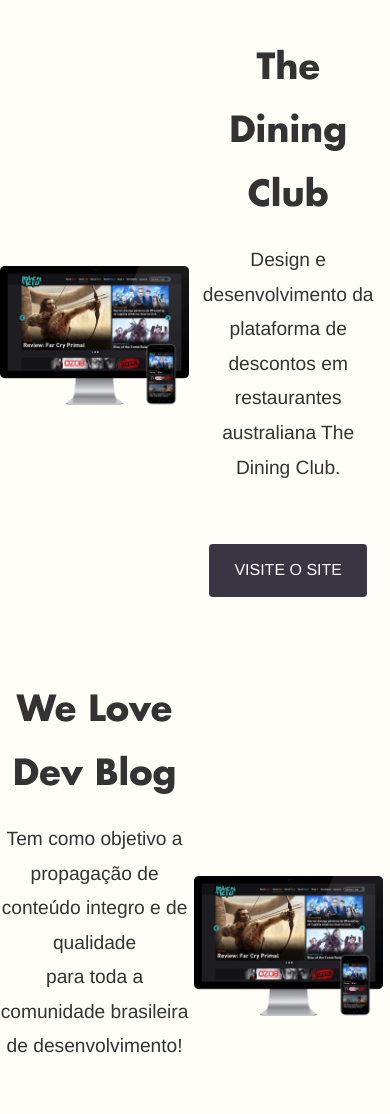
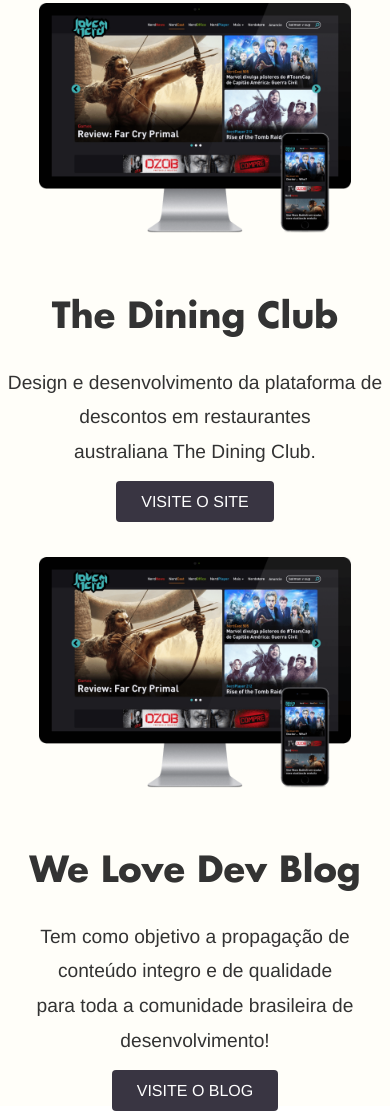
Before and after one commit to brain-machine/site, a plain HTML site: page src/index.html in a window 390 px wide. Shown: the part 674-1788 px from the top of the page. Drawn offline with Linux system fonts and the light colour scheme.

Commit message:
mobile first

```diff
--- a/src/css/projects.css
+++ b/src/css/projects.css
@@ -1,8 +1,6 @@
 .projects {
   background-color: #FFFEF9;
-  width: 100%;
-  padding-top: 3%;
-  padding-bottom: 6%;
+  height: 100%;
 }
 
 .projects h2 {
@@ -14,15 +12,20 @@
 .project {
   max-width: 1600px;
   margin: 0 auto;
-  padding-top: 5%;
-  padding-bottom: 5%
 }
 
-.project img, .project .detail {
-  width: 48.5%;
-  display: inline-block;
-  vertical-align: middle;
+.project .illustration, .project .detail {
   text-align: center;
+}
+
+.project .illustration img {
+  width: 80%;
+  max-width: 756px;
+  margin: 0 auto;
+}
+
+.project .detail {
+  margin: 40px 0;
 }
 
 .project .detail h3 {
@@ -36,13 +39,11 @@
 }
 
 .project .detail a {
-  margin: 40px 0;
   border-radius: 4px;
   font-size: 16px;
   padding: 12px 25px;
   color: #FFFFFF;
   background-color: #393542;
-  display: inline-block;
   text-transform: uppercase;
   border: none;
   text-decoration: none;
@@ -53,3 +54,13 @@
 .project .detail a:hover {
   background-color: #65616C;
 }
+
+@media (min-width:960px)  {
+
+  .project .illustration, .project .detail {
+    width: 48.5%;
+    vertical-align: middle;
+    display: inline-block;
+  }
+
+}
--- a/src/index.html
+++ b/src/index.html
@@ -32,31 +32,39 @@
         <h2>Últimos Trabalhos</h2>
 
         <article class="project">
-          <img src="/imgs/teste.png" alt="The Dining Club web site" />
+          <div class="illustration left">
+            <img src="/imgs/teste.png" alt="Ilustração do website" />
+          </div>
 
-          <div class="detail">
+          <div class="detail right">
             <h3>The Dining Club</h3>
+
             <p>
               Design e desenvolvimento da plataforma de descontos em restaurantes
               <br>
               australiana The Dining Club.
             </p>
+
             <a target="_blank" href="https://www.thediningclub.com.au/">Visite o Site</a>
           </div>
         </article>
 
         <article class="project">
-          <div class="detail">
+          <div class="illustration right">
+            <img src="/imgs/teste.png" alt="Ilustração do blog" />
+          </div>
+
+          <div class="detail left">
             <h3>We Love Dev Blog</h3>
+
             <p>
               Tem como objetivo a propagação de conteúdo integro e de qualidade
               <br>
               para toda a comunidade brasileira de desenvolvimento!
             </p>
+
             <a target="_blank" href="http://welovedev.com.br/">Visite o Blog</a>
           </div>
-
-          <img src="/imgs/teste.png" alt="Blog sobre tecnologia" />
         </article>
       </section>
 
```
